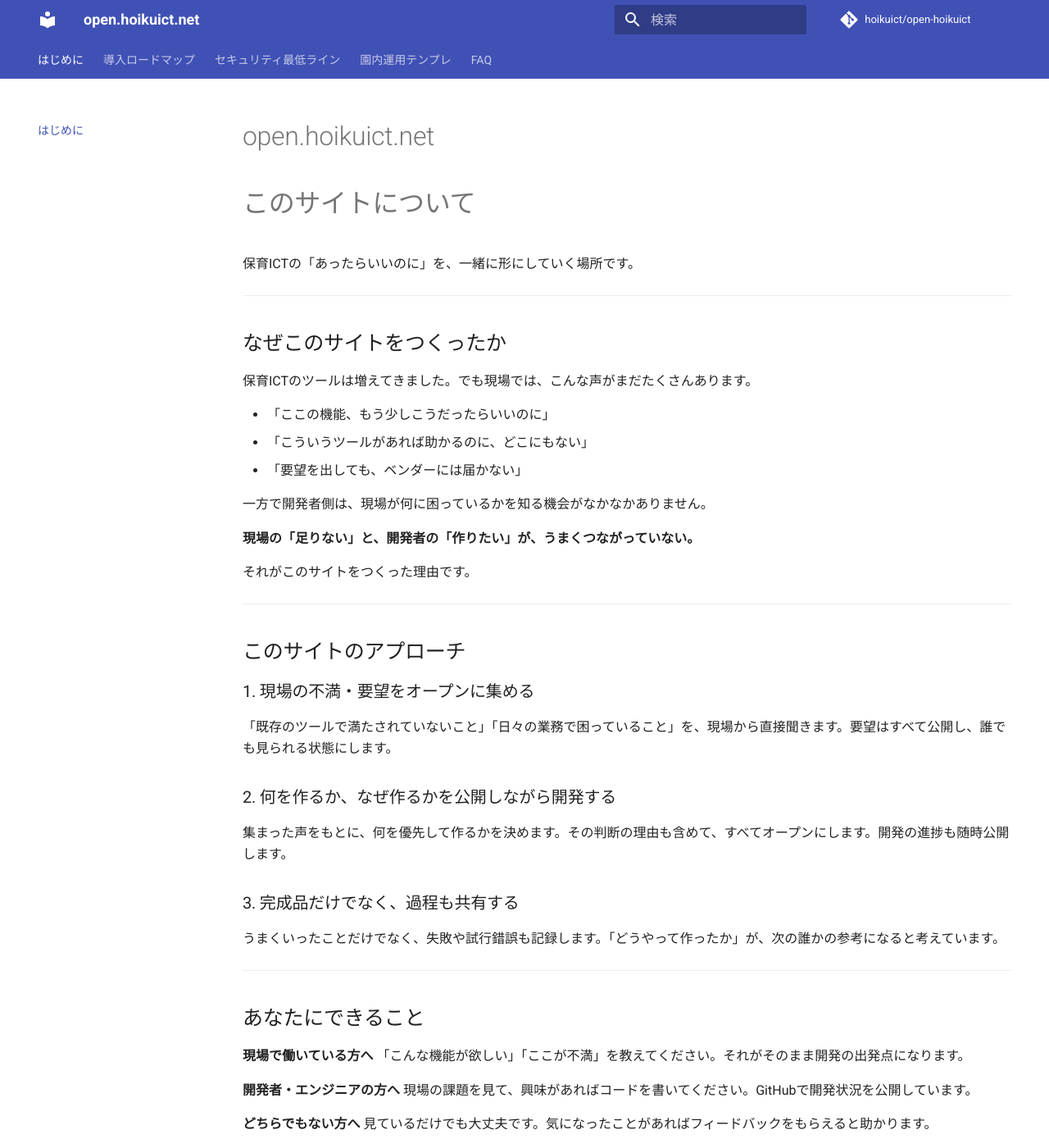
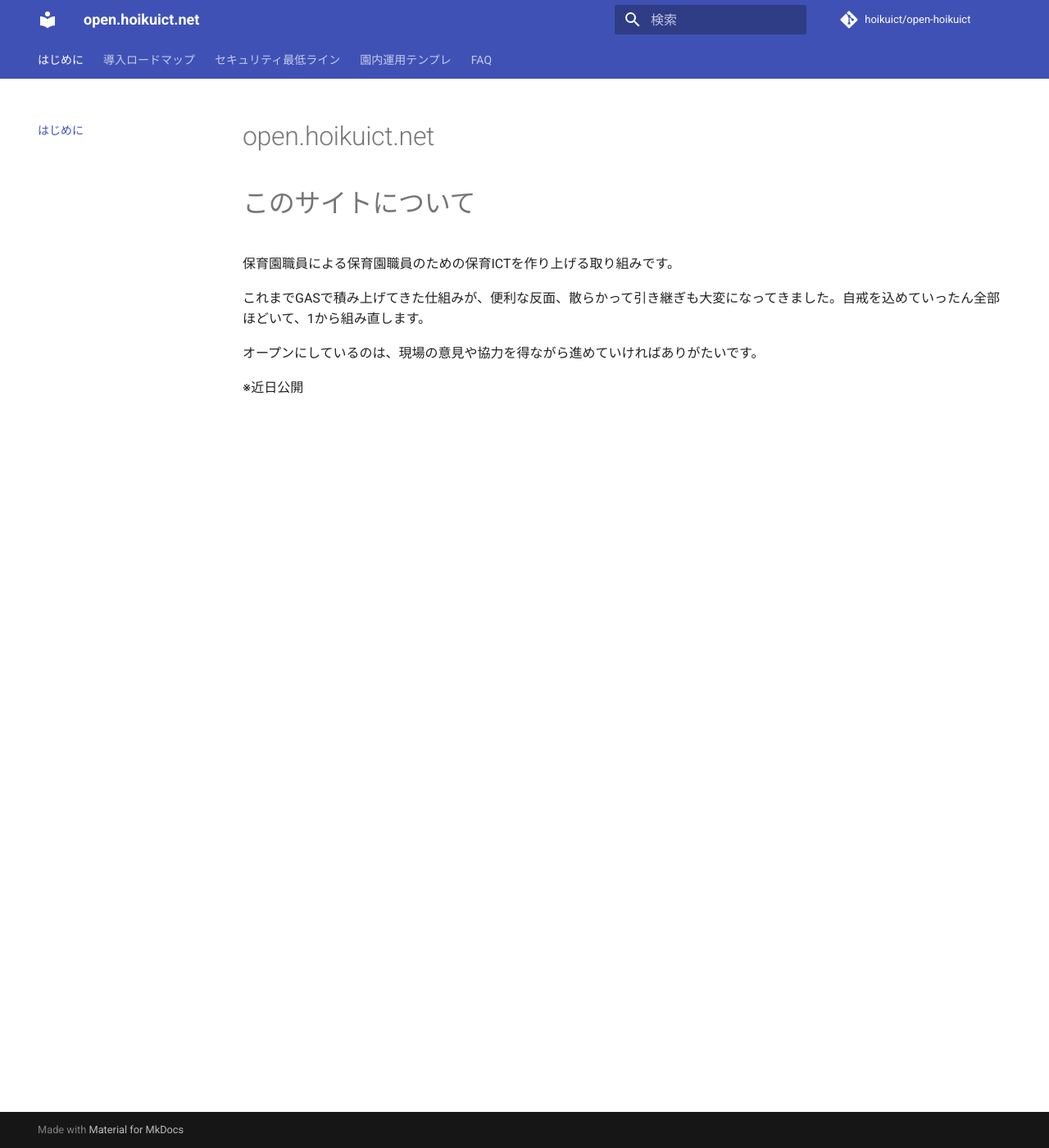
Before and after one commit to hoikuict/open-hoikuict, an MkDocs documentation site: the page built from docs/index.md, in a window 1280 px wide and 1400 px high. Shown: the whole window at 82% size. Built offline with MkDocs 1.6.1 and Material for MkDocs 9.7.7, drawn with Linux system fonts in a browser that asks for light colours; comment, search, counter and statistics services are not loaded; some of the changed text lies outside the part shown.

Commit message:
20260303

```diff
--- a/docs/index.md
+++ b/docs/index.md
@@ -2,59 +2,10 @@
 
 # このサイトについて
 
-保育ICTの「あったらいいのに」を、一緒に形にしていく場所です。
+保育園職員による保育園職員のための保育ICTを作り上げる取り組みです。
 
----
+これまでGASで積み上げてきた仕組みが、便利な反面、散らかって引き継ぎも大変になってきました。自戒を込めていったん全部ほどいて、1から組み直します。
 
-## なぜこのサイトをつくったか
+オープンにしているのは、現場の意見や協力を得ながら進めていければありがたいです。
 
-保育ICTのツールは増えてきました。でも現場では、こんな声がまだたくさんあります。
-
-- 「ここの機能、もう少しこうだったらいいのに」
-- 「こういうツールがあれば助かるのに、どこにもない」
-- 「要望を出しても、ベンダーには届かない」
-
-一方で開発者側は、現場が何に困っているかを知る機会がなかなかありません。
-
-**現場の「足りない」と、開発者の「作りたい」が、うまくつながっていない。**
-
-それがこのサイトをつくった理由です。
-
----
-
-## このサイトのアプローチ
-
-### 1. 現場の不満・要望をオープンに集める
-
-「既存のツールで満たされていないこと」「日々の業務で困っていること」を、現場から直接聞きます。要望はすべて公開し、誰でも見られる状態にします。
-
-### 2. 何を作るか、なぜ作るかを公開しながら開発する
-
-集まった声をもとに、何を優先して作るかを決めます。その判断の理由も含めて、すべてオープンにします。開発の進捗も随時公開します。
-
-### 3. 完成品だけでなく、過程も共有する
-
-うまくいったことだけでなく、失敗や試行錯誤も記録します。「どうやって作ったか」が、次の誰かの参考になると考えています。
-
----
-
-## あなたにできること
-
-**現場で働いている方へ**
-「こんな機能が欲しい」「ここが不満」を教えてください。それがそのまま開発の出発点になります。
-
-**開発者・エンジニアの方へ**
-現場の課題を見て、興味があればコードを書いてください。GitHubで開発状況を公開しています。
-
-**どちらでもない方へ**
-見ているだけでも大丈夫です。気になったことがあればフィードバックをもらえると助かります。
-
----
-
-## 今、作っていること
-
-→ [開発状況はこちら](#)（GitHubで公開中）
-
----
-
-> 目的：現場の「明日困らない」を増やす。
+※近日公開
```
